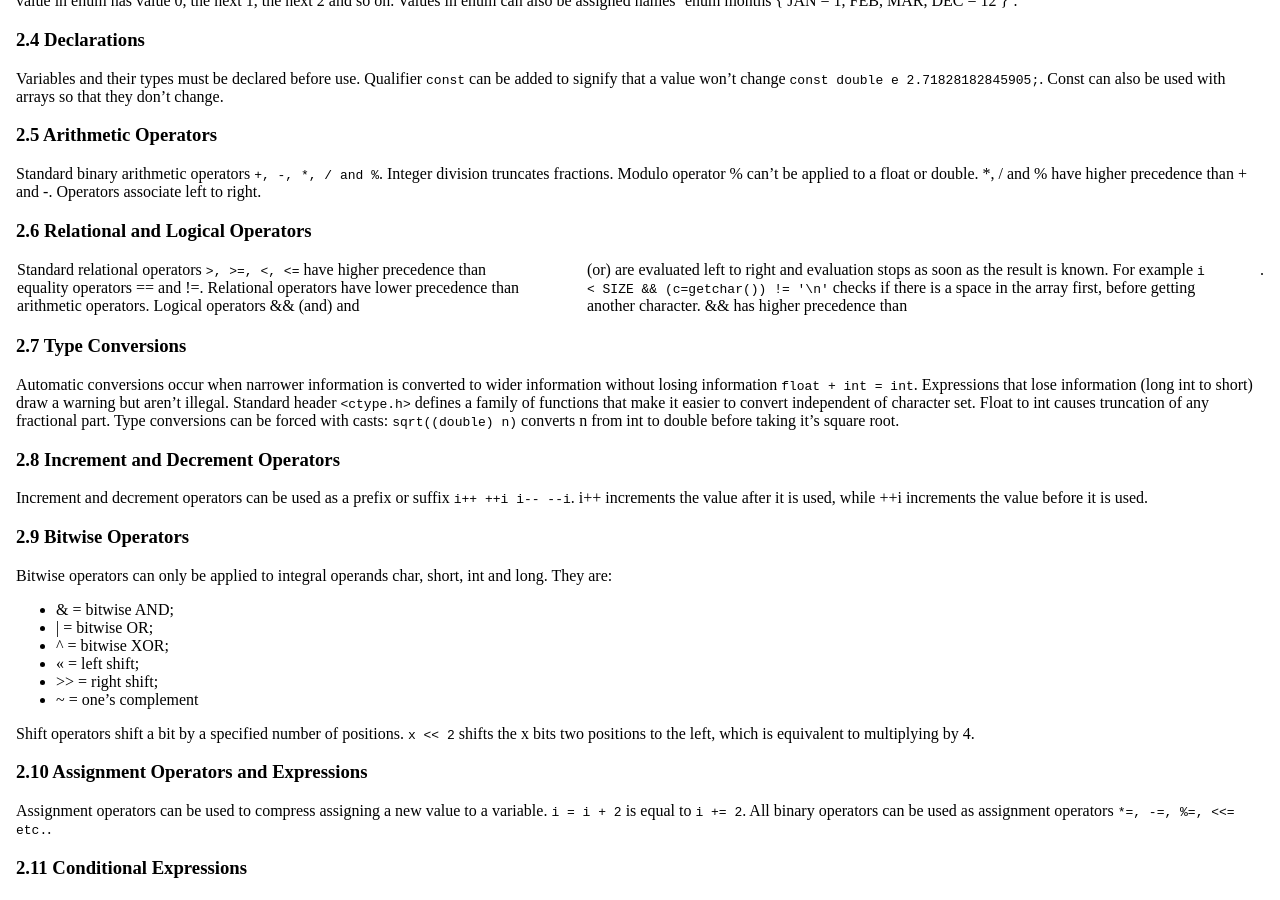
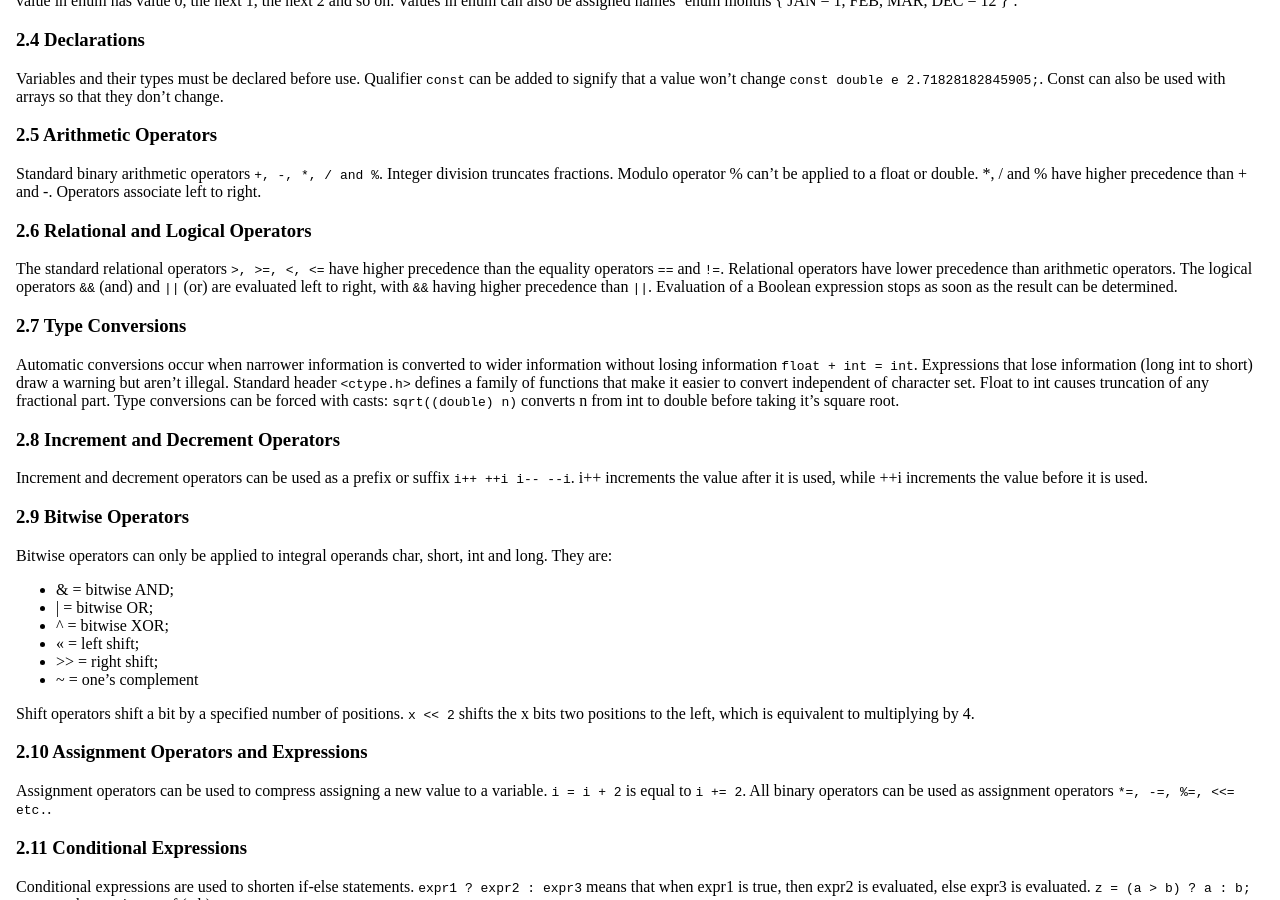
Before and after one commit to maxkossek/maxkossek.github.io, a Jekyll site: the page built from _posts/2019-04-30-c-programming-language.md, in a window 1280 px wide and 900 px high, scrolled down 2506 px. Built offline with Jekyll 4.4.1, drawn with Linux system fonts in a browser that asks for light colours.

Commit message:
Fix formatting issues

```diff
--- a/_posts/2019-04-30-c-programming-language.md
+++ b/_posts/2019-04-30-c-programming-language.md
@@ -161,7 +161,7 @@ Standard binary arithmetic operators `+, -, *, / and %`. Integer division trunca
 
 ### 2.6 Relational and Logical Operators
 
-Standard relational operators `>, >=, <, <=` have higher precedence than equality operators == and !=. Relational operators have lower precedence than arithmetic operators. Logical operators && (and) and || (or) are evaluated left to right and evaluation stops as soon as the result is known. For example `i < SIZE && (c=getchar()) != '\n'` checks if there is a space in the array first, before getting another character. && has higher precedence than ||.
+The standard relational operators `>, >=, <, <=` have higher precedence than the equality operators `==` and `!=`. Relational operators have lower precedence than arithmetic operators. The logical operators `&&` (and) and `||` (or) are evaluated left to right, with `&&` having higher precedence than `||`. Evaluation of a Boolean expression stops as soon as the result can be determined.
 
 
 ### 2.7 Type Conversions
--- a/about.html
+++ b/about.html
@@ -11,7 +11,7 @@ sitemap:
 </header>
 <main>
 
-<div>
+<p>
 <table>
 <tr><td><strong>Name:</strong></td><td>Max Kossek</td></tr>
 <tr><td><strong>Email:</strong></td><td><a href="mailto: &#109;&#097;&#120;&#107;&#111;&#115;&#115;&#101;&#107;&#064;&#103;&#109;&#097;&#105;&#108;&#046;&#099;&#111;&#109;">&#109;&#097;&#120;&#107;&#111;&#115;&#115;&#101;&#107;&#064;&#103;&#109;&#097;&#105;&#108;&#046;&#099;&#111;&#109;</a></td></tr>
@@ -21,6 +21,6 @@ sitemap:
 <tr><td><strong>Tools:</strong></td><td>Unix, Zsh, Vim, AWK</td></tr>
 <tr><td><strong>Interests:</strong></td><td>✝, Computer Security, CTF, Economics, Probability, Music, Bodybuilding</td></tr>
 </table>
-</div>
+</p>
 
 </main>
```
Also changed, not shown: _posts/2020-03-26-python.md (+1 -1 lines).
